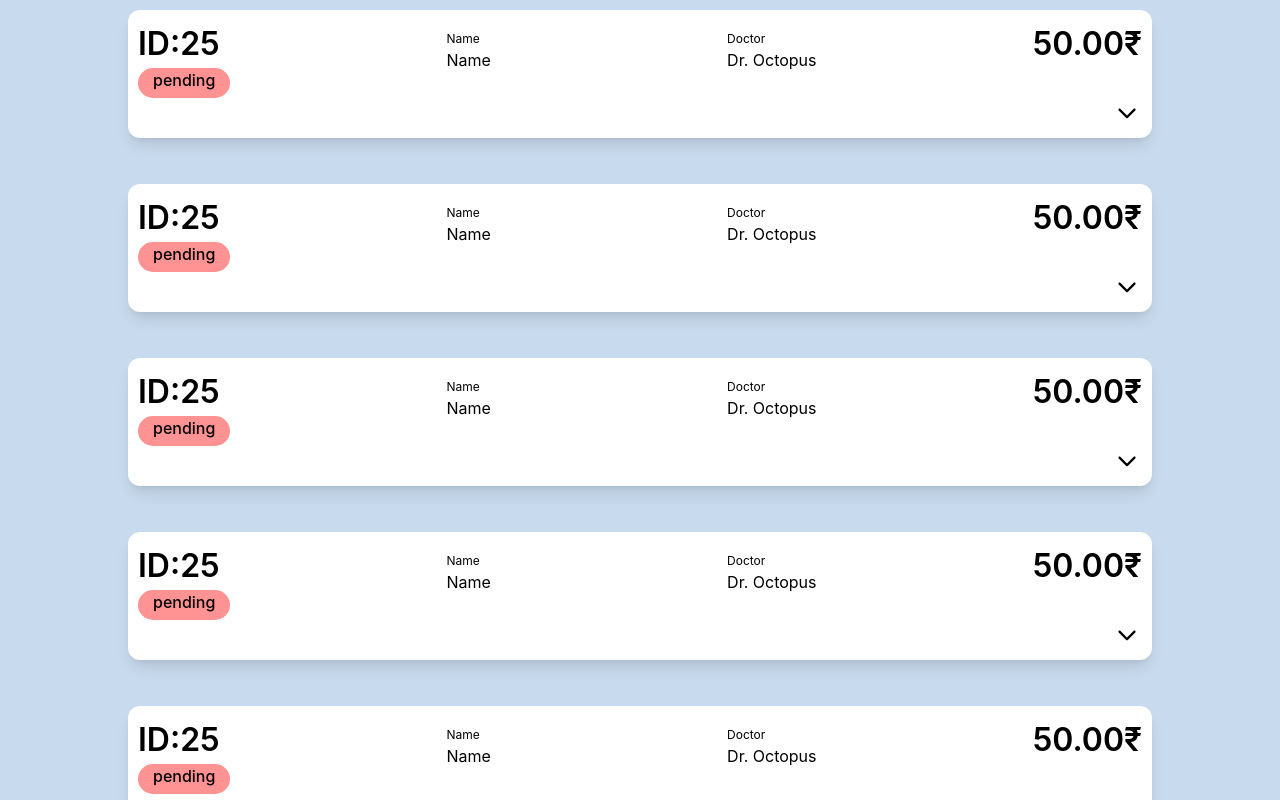
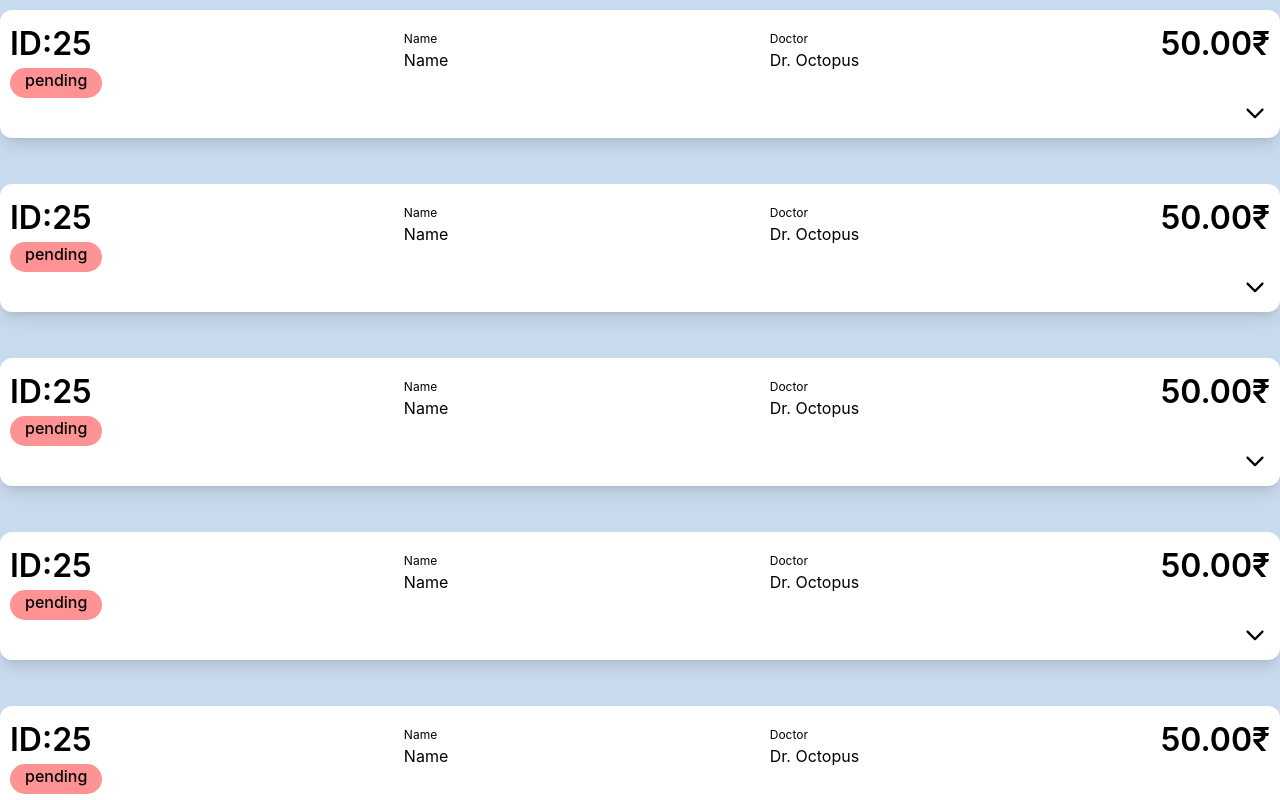
Before and after one commit to harinarayanan-kp/hackx, a React (Create React App) app: page /dashboard in a window 1280 px wide. Shown: the top 800 px of the page. Built offline with nearby package versions, Linux system fonts and the light colour scheme.

Commit message:
style update

```diff
--- a/src/style.css
+++ b/src/style.css
@@ -118,7 +118,7 @@
   flex-direction: column;
   transition: 0.3s ease;
   padding: 10px;
-  width: 80vw;
+  width: 100%;
 
 }
 
@@ -186,7 +186,7 @@
   align-self: flex-end;
   height: 30px;
   width: 30px;
-  background-color: white;
+  /* background-color: white; */
   border-radius: 15px;
 }
 .rotate180 {
```
